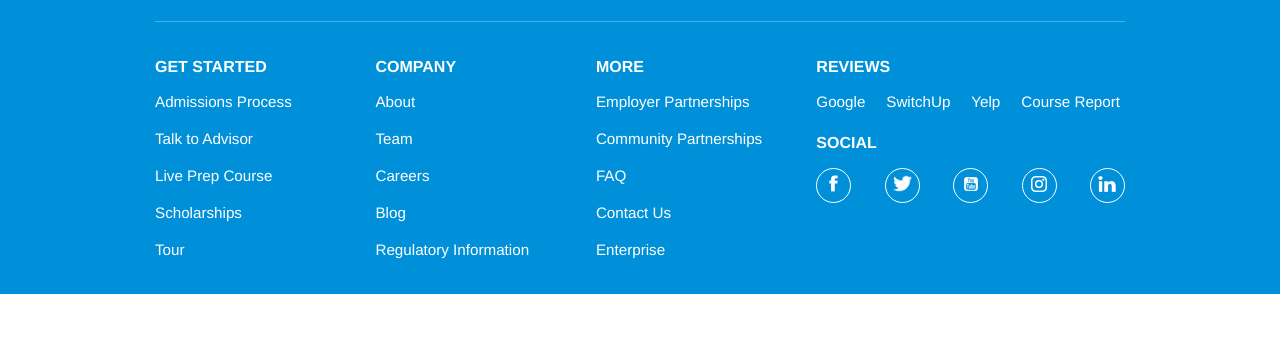
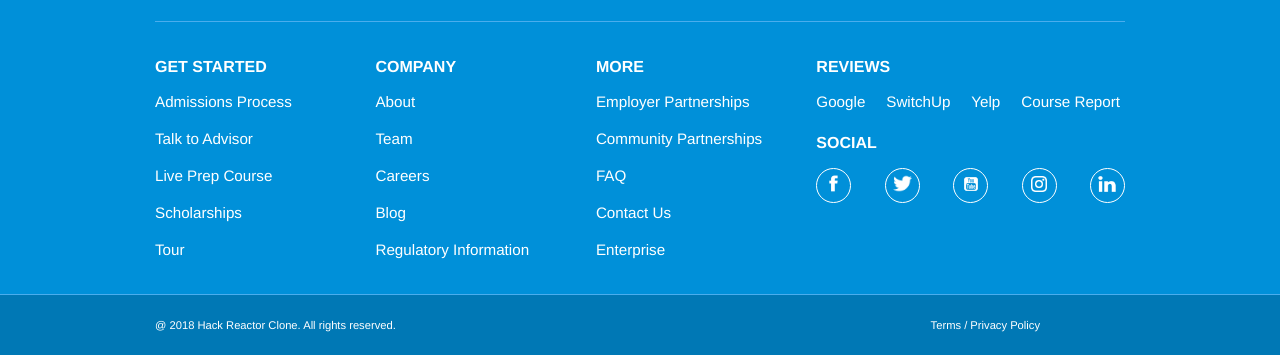
Before and after one commit to joshbrogdon5/css-clone-1, a plain HTML site: page index.html in a window 1280 px wide. Shown: the part 4044-4399 px from the top of the page. Before the commit the page ends 4338 px from the top, so only its background shows below. Drawn offline with Linux system fonts and the light colour scheme.

Commit message:
total project 90% done, needs some tweaking

```diff
--- a/index.css
+++ b/index.css
@@ -674,3 +674,25 @@ img.linkedin-icon{
     height: 20px;
     width: 20px;
 }
+div.footer-bottom{
+    padding: 1.5rem 0;
+    background: #0078b5;
+    border-top: 1px solid #4aaded;
+    text-align: center;
+    width: 100%;
+    overflow: hidden;
+}
+div.footer-copyright{
+    color: #fff;
+}
+p.footer-copyright-text{
+    float: left;
+    font-size: .7rem;
+}
+div.footer-copyright-privacy{
+    margin-right: 85px;
+    float: right;
+}
+p.terms{
+    font-size: .7rem;
+}
--- a/index.html
+++ b/index.html
@@ -594,7 +594,18 @@
                     </nav>
                 </div>
             </div>
-            <div class="footer-bottom"></div>
+            <div class="footer-bottom">
+                <div class="container">
+                    <div class="container-content">
+                        <div class="footer-copyright">
+                            <p class="footer-copyright-text">@ 2018 Hack Reactor Clone. All rights reserved.</p>
+                            <div class="footer-copyright-privacy">
+                                <p class="terms">Terms / Privacy Policy</p>
+                            </div>
+                        </div>
+                    </div>
+                </div>
+            </div>
         </footer>
     </main>
 </body>
```
